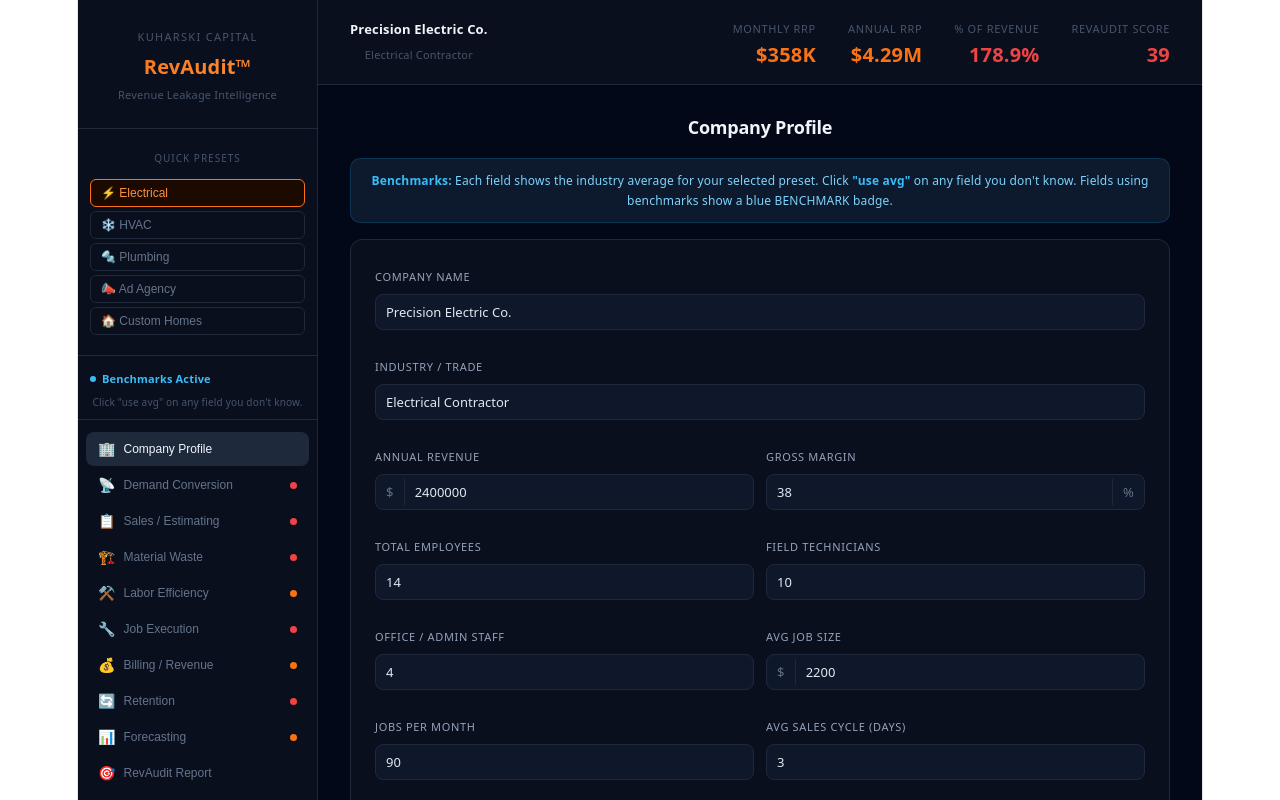
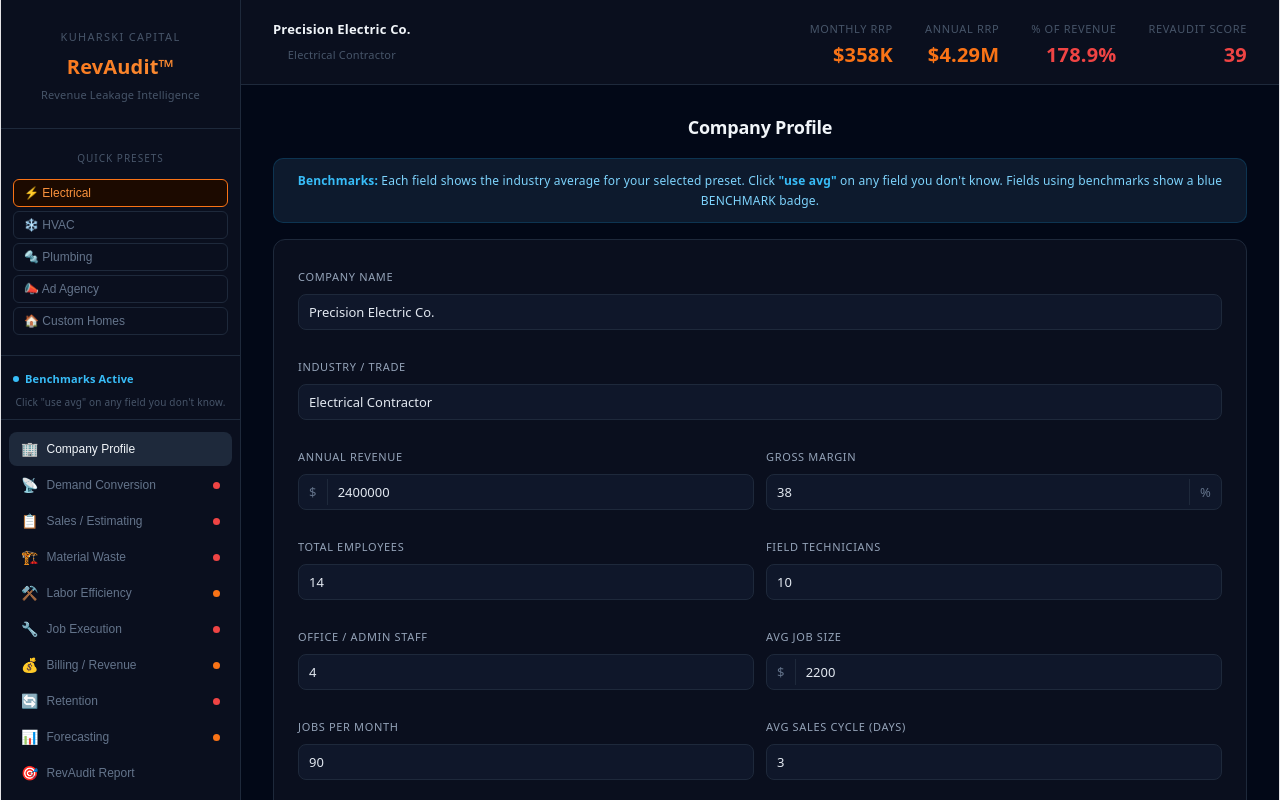
Before and after one commit to kuharski-capital/revaudit, a React (Vite) app: page / in a window 1280 px wide. Shown: the top 800 px of the page. Built offline with nearby package versions, Linux system fonts and the light colour scheme.

Commit message:
fix full width body

```diff
--- a/src/index.css
+++ b/src/index.css
@@ -109,3 +109,4 @@ code {
   padding: 4px 8px;
   background: var(--code-bg);
 }
+html, body, #root { width: 100%; min-height: 100vh; margin: 0; padding: 0; }
```
